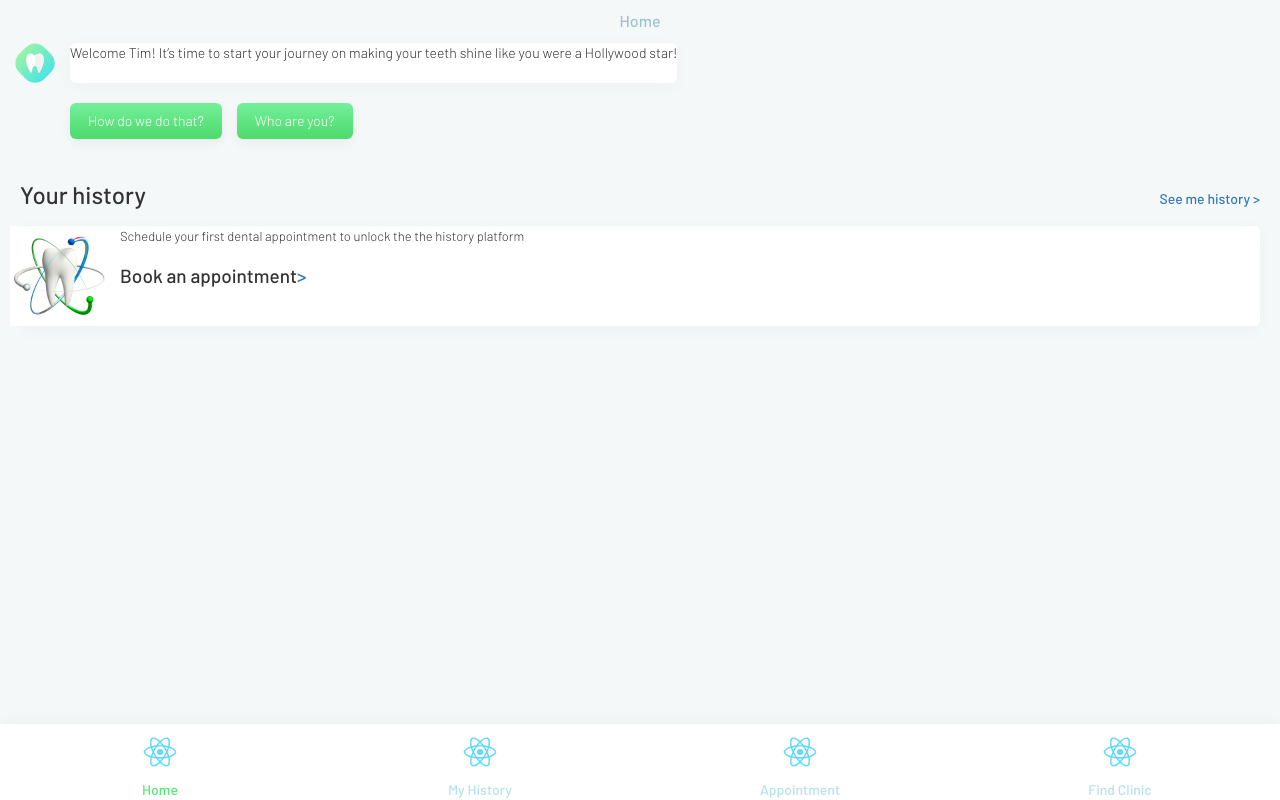
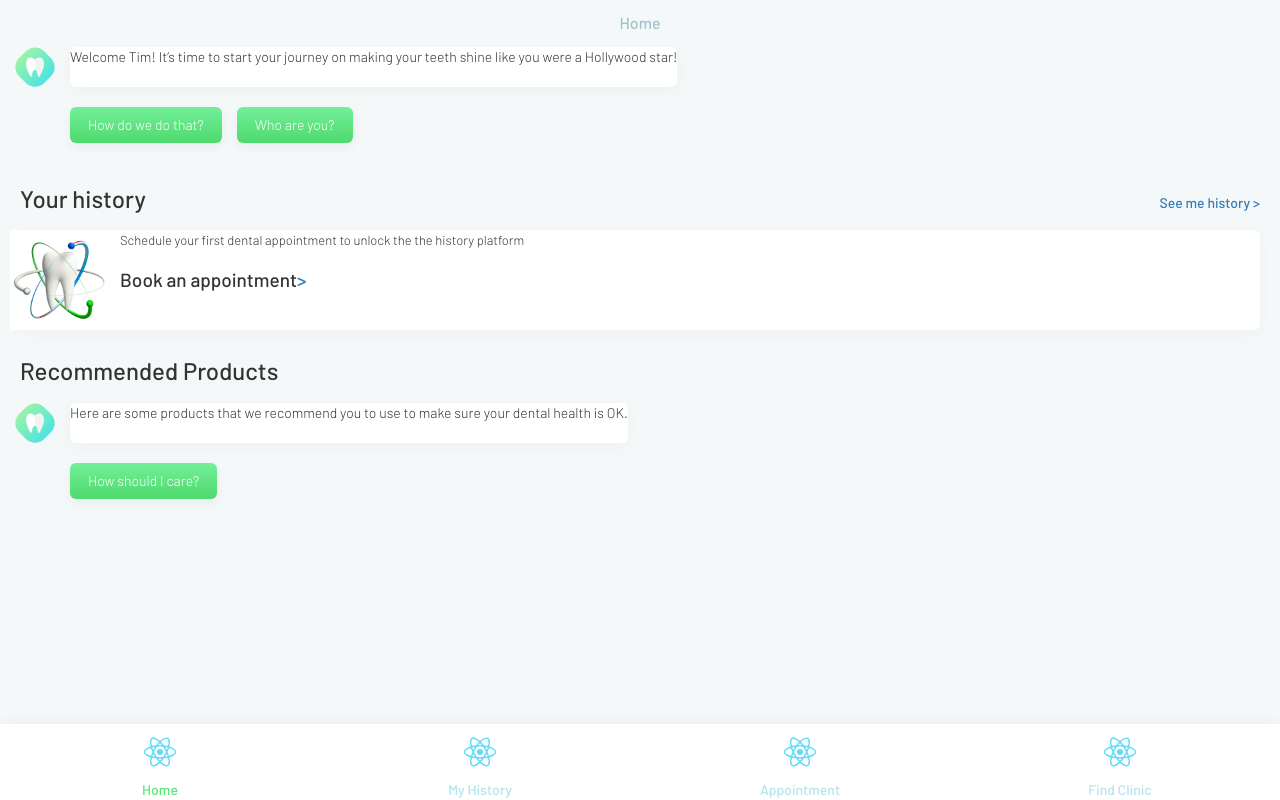
Before and after one commit to vlukashov/dennis, a React (Create React App) app: page / in a window 1280 px wide. Built offline with nearby package versions, Linux system fonts and the light colour scheme.

Commit message:
add the 'recommended products' section and fixed scrolling

```diff
--- a/src/components/header/Header.css
+++ b/src/components/header/Header.css
@@ -1,6 +1,6 @@
 .Header {
     text-align: center;
     font-size: 16px;
-    padding: 10px 0;
+    padding: 12px 0;
     color: #9EC3CA;
 }
--- a/src/layouts/router/RouterLayout.css
+++ b/src/layouts/router/RouterLayout.css
@@ -13,4 +13,5 @@
 .RouterLayout-content {
     flex: 1;
     background-color: #F5F8F9;
+    overflow: auto;
 }
--- a/src/routes/home/Home.css
+++ b/src/routes/home/Home.css
@@ -1,7 +1,15 @@
+.Home {
+    height: 100%;
+    display: flex;
+    flex-direction: column;
+}
+
 .Home-content {
+    flex: 1;
     text-align: left;
     padding-left: 20px;
     padding-right: 20px;
+    overflow: auto;
 }
 
 .Home-chat-replies {
--- a/src/routes/home/Home.js
+++ b/src/routes/home/Home.js
@@ -10,10 +10,11 @@ import ChatMessage from '../../components/chat-message/ChatMessage';
 class Home extends Component {
   render() {
     const SubSection = (props) => {
+      const link = props.to ? <Link to={props.to}>{props.subtitle}</Link> : null;
       return (
         <div className="Home-subheader">
           <h3 className="Home-subheader-title">{props.title}</h3>
-          <Link to={props.to}>{props.subtitle}</Link>
+          {link}
         </div>
       );
     };
@@ -29,6 +30,7 @@ class Home extends Component {
             <Button>How do we do that?</Button>
             <Button>Who are you?</Button>
           </div>
+
           <SubSection title="Your history" subtitle="See me history >" to="/my-history" />
           <Panel>
             <div className="Home-cta-panel">
@@ -41,8 +43,15 @@ class Home extends Component {
                 </h3>
               </div>
             </div>
+          </Panel>
 
-          </Panel>
+          <SubSection title="Recommended Products" />
+          <ChatMessage>
+            Here are some products that we recommend you to use to make sure your dental health is OK.
+          </ChatMessage>
+          <div className="Home-chat-replies">
+            <Button>How should I care?</Button>
+          </div>
         </div>
       </div>
     );
```
